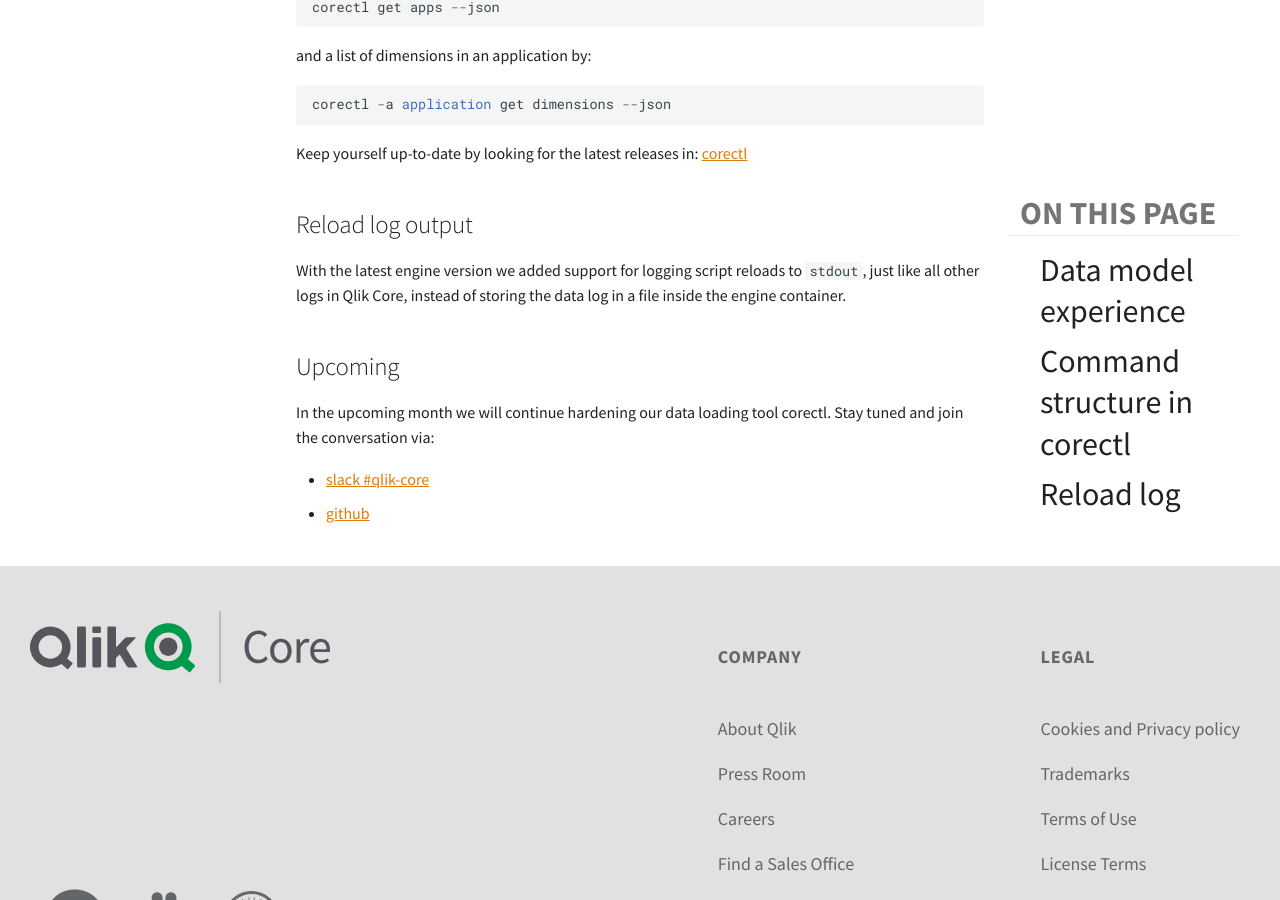
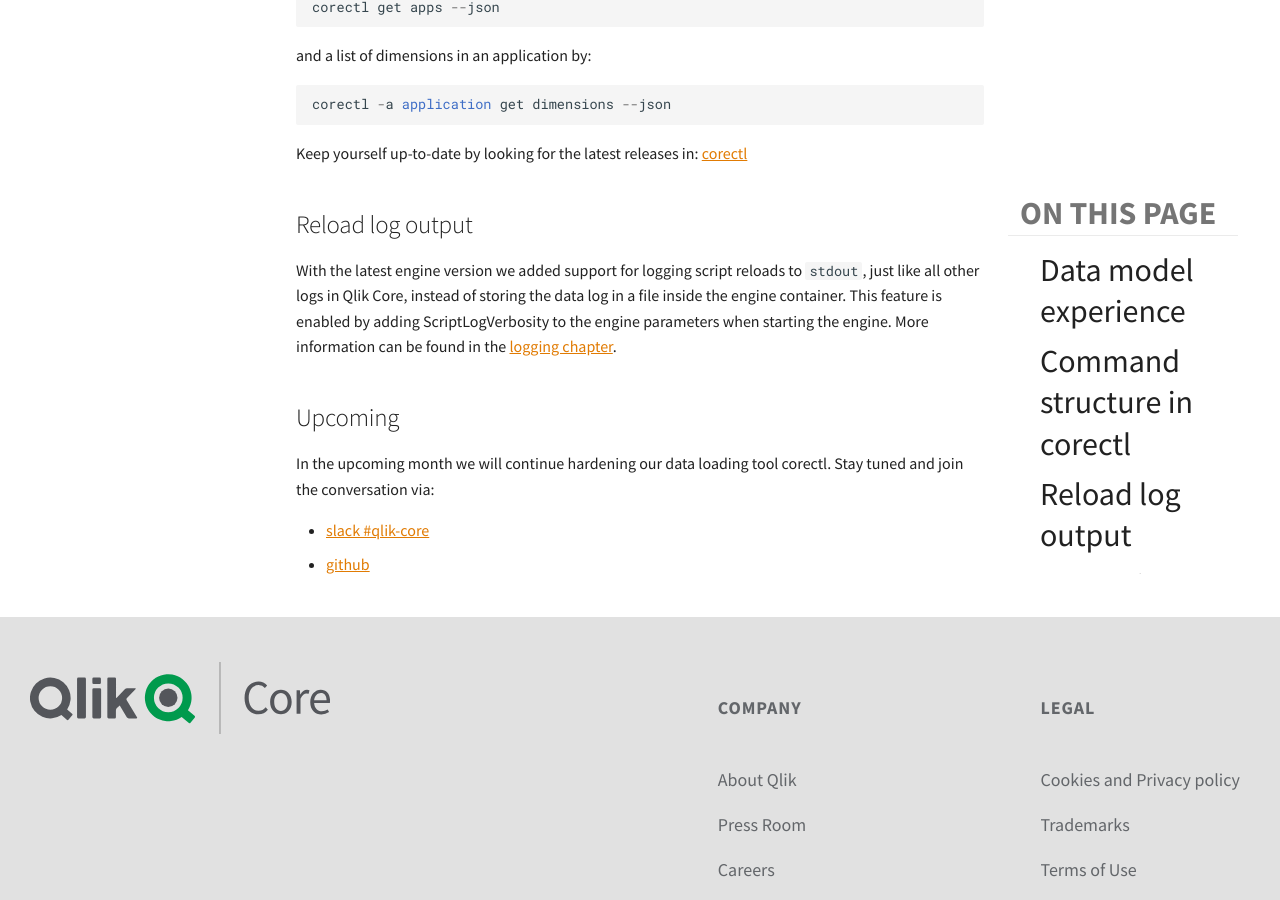
Before and after one commit to qlik-oss/core-website, an MkDocs documentation site: the page built from docs/updates/2018-11.md, in a window 1280 px wide and 900 px high, scrolled down 1767 px. Built offline with MkDocs 1.6.1 and Material for MkDocs 9.7.7, drawn with Linux system fonts in a browser that asks for light colours; nearby versions of some CDN libraries; library files that are not in the unit come from our copies; comment, search, counter and statistics services are not loaded.

Commit message:
Add logging link

```diff
--- a/docs/updates/2018-11.md
+++ b/docs/updates/2018-11.md
@@ -71,7 +71,10 @@
 ## Reload log output
 
 With the latest engine version we added support for logging script reloads to `stdout`, just like all other logs in
-Qlik Core, instead of storing the data log in a file inside the engine container.
+Qlik Core, instead of storing the data log in a file inside the engine container. This feature is enabled by adding
+ScriptLogVerbosity to the engine parameters when starting the engine. More information can be found in the
+[logging chapter](https://core.qlik.com/services/qix-engine/logging/#log-types).
+
 
 ## Upcoming
 
```
